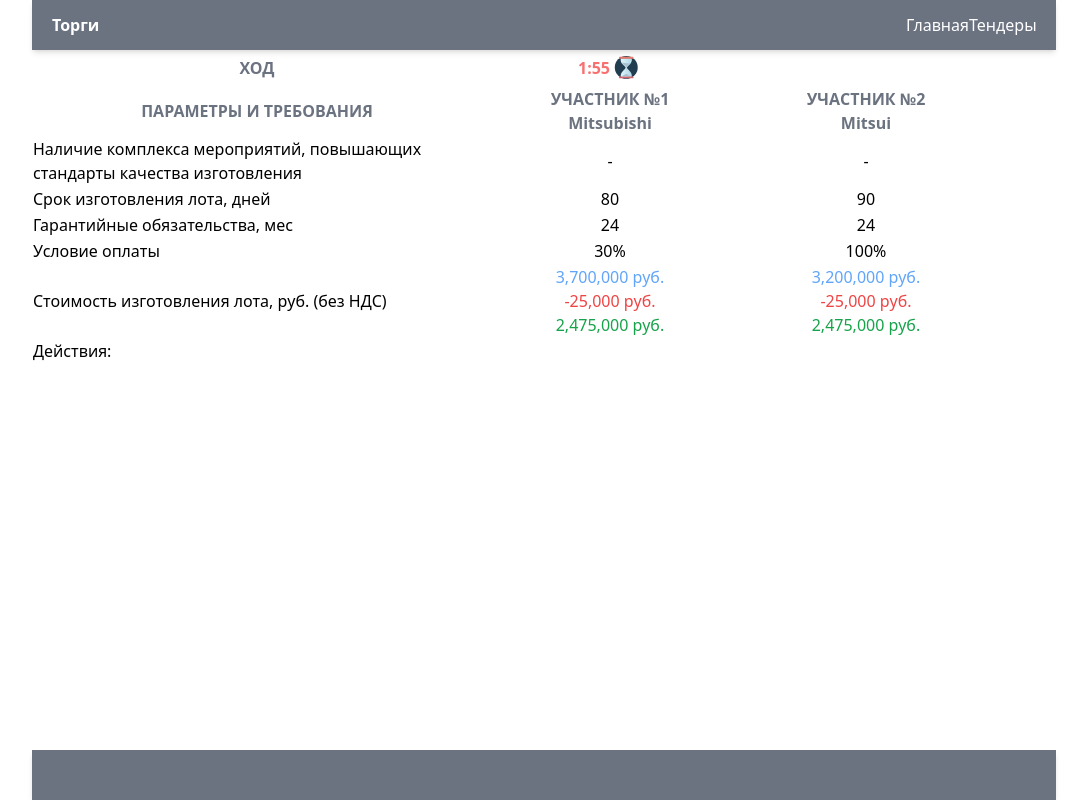
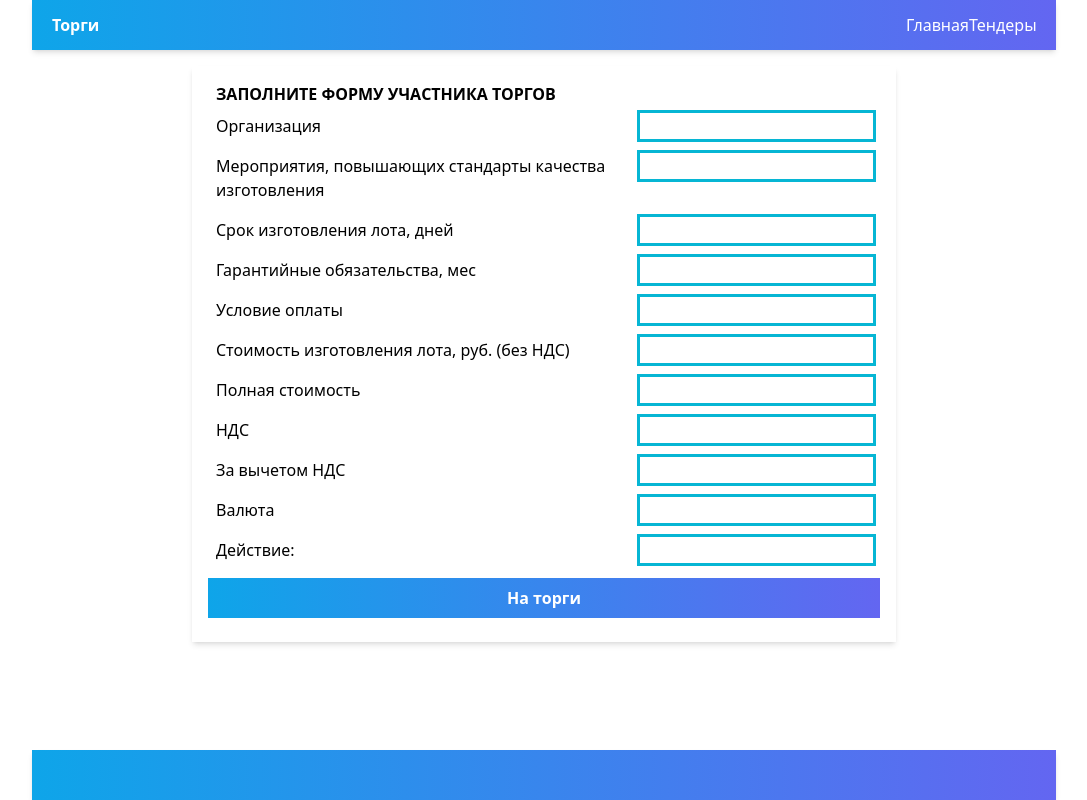
Before and after one commit to AntonChanin/lotus-trade, a React (Vite) app: page / in a window 1280 px wide. Shown: the whole page, without its empty margins (96-1183 px from the left). Built offline with nearby package versions, Linux system fonts and the light colour scheme.

Commit message:
форма регистрации

```diff
--- a/src/App.tsx
+++ b/src/App.tsx
@@ -4,6 +4,7 @@ import { Route, Routes } from 'react-router-dom';
 import Navigation from './components/Navigation';
 import Footer from './components/Footer';
 import TenderPage from './pages/TenderPage';
+import AuthPage from './pages/AuthPage';
 import './App.css';
 
 function App() {
@@ -11,7 +12,8 @@ function App() {
     <div className="App">
       <Navigation />
       <Routes>
-        <Route path="/" element={<TenderPage />} />
+        <Route path="/" element={<AuthPage />} />
+        <Route path="/tenders" element={<TenderPage />} />
       </Routes>
       <Footer/>
     </div>
--- /dev/null
+++ b/src/components/AcceptModal.tsx
@@ -0,0 +1,36 @@
+import React, { FC } from 'react';
+import { Link } from 'react-router-dom';
+
+type Props = {
+  onClose?(): void;
+  localization?: Record<string, string>;
+};
+
+const AcceptModal: FC<Props> = ({ localization, onClose: handleClose }) => {
+  return (
+    <div className="absolute top-1/2 bottom-1/2 bg-white shadow-md w-max h-max p-4">
+      <p className="font-bold">{localization?.['modalQuestion'] ?? 'modal question'}</p>
+      <div className="flex justify-between w-[calc(100vw-260px)] max-w-2xl">
+        <button
+        onClick={handleClose}
+        className="bg-gradient-to-r from-sky-500 to-indigo-500 p-2 my-2 text-white font-bold"
+        >{localization?.['close'] ?? 'close'}</button>
+        <Link to="/tenders">
+          <button
+            className="bg-gradient-to-r from-sky-500 to-indigo-500 p-2 my-2 text-white font-bold"
+          >{localization?.['accept'] ?? 'accept'}</button>
+        </Link>
+      </div>
+    </div>
+  );
+};
+
+AcceptModal.defaultProps = {
+  localization: {
+    accept: 'Подтверждаю',
+    close: 'Закрыть/Отмена',
+    modalQuestion: 'Вы точно хотите перейти на торги?',
+  }
+}
+
+export default AcceptModal;
--- /dev/null
+++ b/src/components/AuthForm.tsx
@@ -0,0 +1,122 @@
+import React, { FC, FormEventHandler, useState } from 'react';
+import { Link } from 'react-router-dom';
+
+import { ParticipantModel } from '../model/participant';
+import { ParticipantFields } from '../types/participant';
+import { renderVatCalc } from '../utils/render';
+import TenderInput from './TenderInput';
+import TenderStoreInstance from '../store';
+import AcceptModal from './AcceptModal';
+
+type Props = {
+  localization?: Record<string, string>;
+};
+
+const AuthForm: FC<Props> = ({ localization }) => {
+  const { participants, setParticipants } = TenderStoreInstance;
+  const [ modalIsOpen, setModalIsOpen ] = useState(false);
+  const [ prevParticipants, setPrevParticipants ] = useState<ParticipantModel[]>([]);
+  const model: ParticipantModel = {
+    entity: { value: '-', type: 'string' },
+    complexQualityBoost: { value: '-', type: 'string' },
+    lotTime: { value: 0, type: 'number' },
+    warrantyObligations: { value: 0, type: 'number' },
+    paymentTerms: { value: '0%', type: 'string' },
+    lotCost:  {
+      value: '0 руб.',
+      type: 'string',
+      renderProps: {
+        full: '0',
+        vat: '0',
+        withoutVAT: '0',
+        currency: 'руб',
+      },
+      render: renderVatCalc,
+    },
+    action: { value: '', type: 'string' },
+  };
+
+  const handleSubmit: FormEventHandler<HTMLFormElement> = (event) => {
+    event.preventDefault();
+    setPrevParticipants(participants);
+    setParticipants([ ...participants, model]);
+    setModalIsOpen(true);
+  };
+
+  return <form className="shadow-md max-w-6xl flex flex-col p-4 my-4" onSubmit={handleSubmit}>
+    <h3 className="px-2 font-bold">{localization?.['title'] ?? 'title'}</h3>
+    {
+      (Object.keys(model) as ParticipantFields[]).map((key) => {
+        const isNumber = model[key].type === 'number';
+        const isSpecialRender = !!model[key].render;
+        return (
+          <>
+            <TenderInput
+              label={`${localization?.[key]}` ?? key}
+              callback={(value) => { model[key] = { value: isNumber ? +value : value } }}
+              className="hover:bg-gradient-to-r from-sky-100 to-indigo-100 max-w-2xl p-2 w-[calc(100vw-100px)] flex justify-between"
+            />
+            <>
+              {isSpecialRender && (
+                <>
+                  {model[key].renderProps
+                    && Object.keys(model[key].renderProps ?? {}).map((field) => (<TenderInput
+                      label={`${localization?.[field]}` ?? field}
+                      callback={(value) => {
+                        if (model[key]?.renderProps?.[field]) {
+                          model[key] = {
+                            ...model[key],
+                            render: renderVatCalc,
+                            renderProps: {
+                              ...model[key]?.renderProps,
+                              [field]: isNumber ? +value : value,
+                            }
+                          }
+                        }
+                      }}
+                      className="hover:bg-gradient-to-r from-sky-100 to-indigo-100 p-2 max-w-2xl w-[calc(100vw-100px)] flex justify-between"
+                    />))
+                  }
+                </>
+              )}
+            </>
+          </>
+        )
+      })
+    }
+
+    <button
+      type="submit"
+      className="bg-gradient-to-r from-sky-500 to-indigo-500 p-2 my-2 text-white font-bold"
+    >
+      {localization?.['goToTrade'] ?? 'go to trade'}
+    </button>
+    {modalIsOpen && (
+    <AcceptModal
+      onClose={() => {
+        setParticipants(prevParticipants);
+        setModalIsOpen(false);
+      }}
+    />)}
+  </form>;
+};
+
+AuthForm.defaultProps = {
+  localization: {
+    goToTrade: 'На торги',
+    title: 'ЗАПОЛНИТЕ ФОРМУ УЧАСТНИКА ТОРГОВ',
+    entity: 'Организация',
+    complexQualityBoost: 'Мероприятия, повышающих стандарты качества изготовления',
+    lotTime: 'Срок изготовления лота, дней',
+    warrantyObligations: 'Гарантийные обязательства, мес',
+    paymentTerms: 'Условие оплаты',
+    lotCost: 'Стоимость изготовления лота, руб. (без НДС)',
+    full: 'Полная стоимость',
+    vat: 'НДС',
+    withoutVAT: 'За вычетом НДС',
+    currency: 'Валюта',
+    action: 'Действие:',
+  }
+}
+
+export default AuthForm;
--- a/src/components/Footer.tsx
+++ b/src/components/Footer.tsx
@@ -2,7 +2,7 @@ import React, { FC } from 'react';
 
 const Footer: FC = () => {
   return (
-    <div className="flex justify-between items-center h-[50px] px-5 shadow-md bg-gray-500 text-white">
+    <div className="flex justify-between items-center h-[50px] px-5 shadow-md bg-gradient-to-r from-sky-500 to-indigo-500 text-white">
     </div>
   );
 };
--- a/src/components/Navigation.tsx
+++ b/src/components/Navigation.tsx
@@ -3,7 +3,7 @@ import { Link } from 'react-router-dom';
 
 const Navigation: FC = () => {
   return (
-    <nav className="flex justify-between items-center h-[50px] px-5 shadow-md bg-gray-500 text-white">
+    <nav className="flex justify-between items-center h-[50px] px-5 shadow-md bg-gradient-to-r from-sky-500 to-indigo-500 text-white">
       <h3 className="font-bold">Торги</h3>
       <span className="flex justify-between w-[130px] px-0">
         <Link to="/">Главная</Link>
--- /dev/null
+++ b/src/components/TenderInput.tsx
@@ -0,0 +1,25 @@
+import React, { ChangeEventHandler, FC } from 'react';
+
+type Props = {
+  label: string;
+  callback?(value: string): void;
+  className?: string;
+}
+
+const TenderInput: FC<Props> = (props) => {
+  const { label, callback, className } = props;
+
+  const handleChange: ChangeEventHandler<HTMLInputElement> = (event) => {
+    event.preventDefault();
+    callback?.(event.target.value);
+  }
+
+  return (
+    <div className={className}>
+      <label>{label}</label>
+      <input className="h-6 outline outline-offset-1 outline-cyan-500" onChange={handleChange} />
+    </div>
+  );
+};
+
+export default TenderInput;
--- /dev/null
+++ b/src/pages/AuthPage.tsx
@@ -0,0 +1,18 @@
+import React, { FC } from 'react';
+
+import AuthForm from '../components/AuthForm';
+
+const AuthPage: FC = () => {
+
+  return (
+    <div className="flex justify-center mx-auto h-[calc(100vh-100px)]">
+      <div className="flex flex-col max-w-[1024px]">
+        <div className="container">
+          <AuthForm />
+        </div>
+      </div>
+    </div>
+  );
+};
+
+export default AuthPage;
--- a/src/types/common.ts
+++ b/src/types/common.ts
@@ -1,7 +1,8 @@
 type ExecuteValue = {
-  value: string | number
-  render?: (props: Record<string, string | number>) => JSX.Element ;
-  renderProps?: Record<string, string | number>
+  value: string | number;
+  type?: 'string' | 'number';
+  render?: (props: Record<string, string | number>) => JSX.Element;
+  renderProps?: Record<string, string | number>;
 };
 
 export type { ExecuteValue };
```
